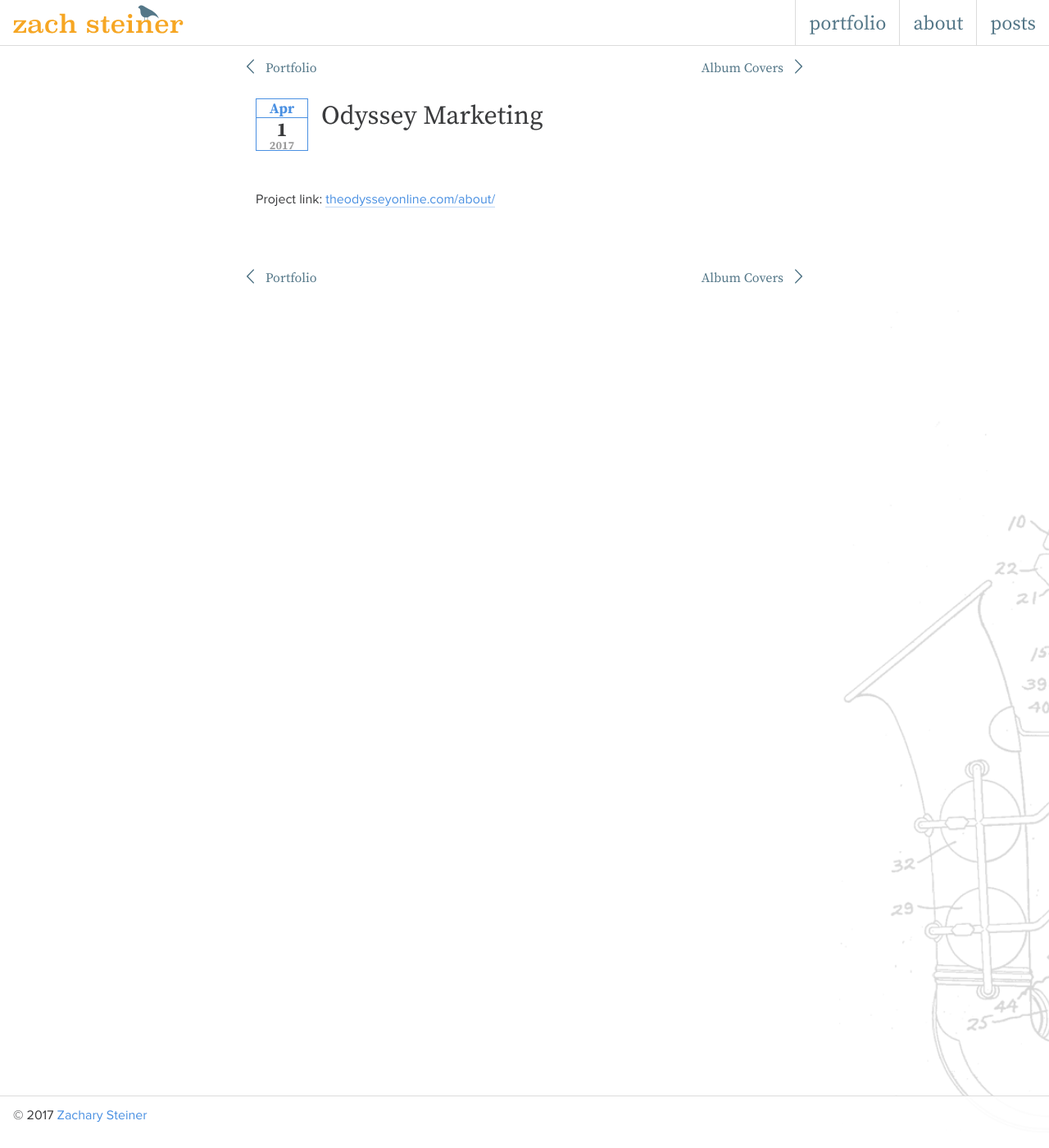
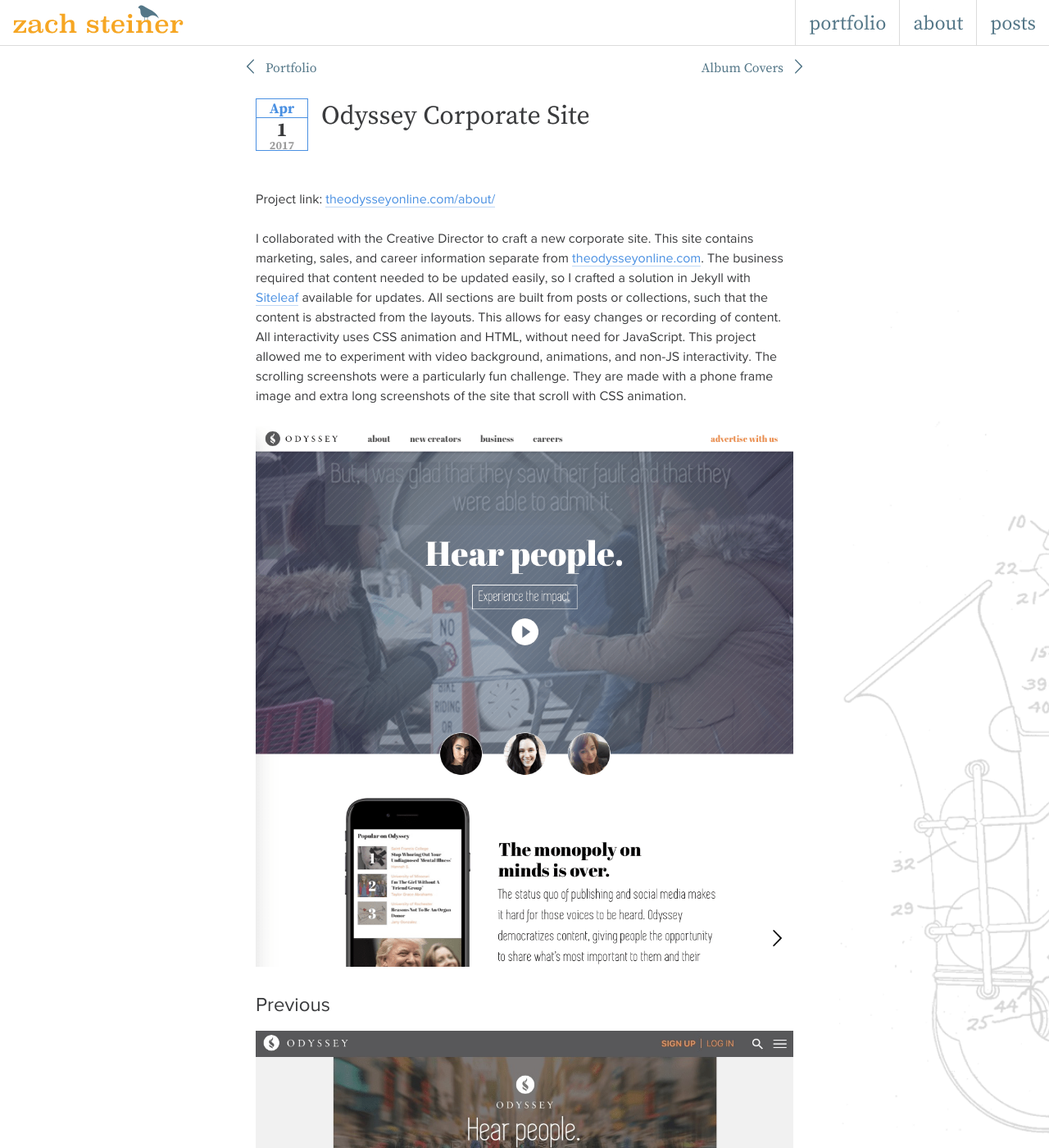
Before and after one commit to zsteiner/jekyll, a Jekyll site: the page built from work/_posts/2017-04-01-odyssey-marketing.html, in a window 1280 px wide and 1400 px high. Shown: the whole window at 82% size. Built offline with Jekyll 4.4.1, drawn with Linux system fonts in a browser that asks for light colours; some web fonts are replaced.

Commit message:
Update Marketing Site

```diff
--- a/about.html
+++ b/about.html
@@ -24,7 +24,7 @@
 <section class="contact">
     <ul>
         <li><a href="http://twitter.com/zachjsteiner"><svg class="icon"><use xlink:href="#icon-twitter"></use></svg> @zachjsteiner</a></li>
-        <li><a href="https://www.linkedin.com/pub/zachary-steiner/66/439/289"><svg class="icon"><use xlink:href="#icon-linkedin"></use></svg> Zachary Steiner</a></li>
+        <li><a href="https://www.linkedin.com/in/zachary-steiner-ph-d-28943966/"><svg class="icon"><use xlink:href="#icon-linkedin"></use></svg> Zachary Steiner</a></li>
         <li><a href="https://github.com/zsteiner"><svg class="icon"><use xlink:href="#icon-github"></use></svg> zsteiner</a></li>
     </ul>
 </section>
--- a/work/_posts/2017-04-01-odyssey-marketing.html
+++ b/work/_posts/2017-04-01-odyssey-marketing.html
@@ -1,5 +1,5 @@
 ---
-title: Odyssey Marketing
+title: Odyssey Corporate Site
 author: Zach
 layout: work-post
 permalink: /2017/04/odyssey-marketing/
@@ -11,3 +11,9 @@
   - UX
 ---
 <p>Project link: <a href="https://www.theodysseyonline.com/about/">theodysseyonline.com/about/</a></p>
+
+<p>I collaborated with the Creative Director to craft a new corporate site. This site contains marketing, sales, and career information separate from <a href="https://theodysseyonline.com">theodysseyonline.com</a>. The business required that content needed to be updated easily, so I crafted a solution in Jekyll with <a href="https://www.siteleaf.com">Siteleaf</a> available for updates. All sections are built from posts or collections, such that the content is abstracted from the layouts. This allows for easy changes or recording of content. All interactivity uses CSS animation and HTML, without need for JavaScript. This project allowed me to experiment with video background, animations, and non-JS interactivity. The scrolling screenshots were a particularly fun challenge. They are made with a phone frame image and extra long screenshots of the site that scroll with CSS animation.</p>
+
+<img src="/images/portfolio/odyssey-marketing/new-site.png" alt="new-site" width="1008" height="1013" />
+<h2>Previous</h2>
+<img src="/images/portfolio/odyssey-marketing/old-marketing-site.jpg" alt="old-marketing-site" width="1022" height="1013" />
```
Also changed, not shown: posts.html (added, +29 -0 lines), images/portfolio/odyssey-marketing/new-site.png (added), 1 other file.
